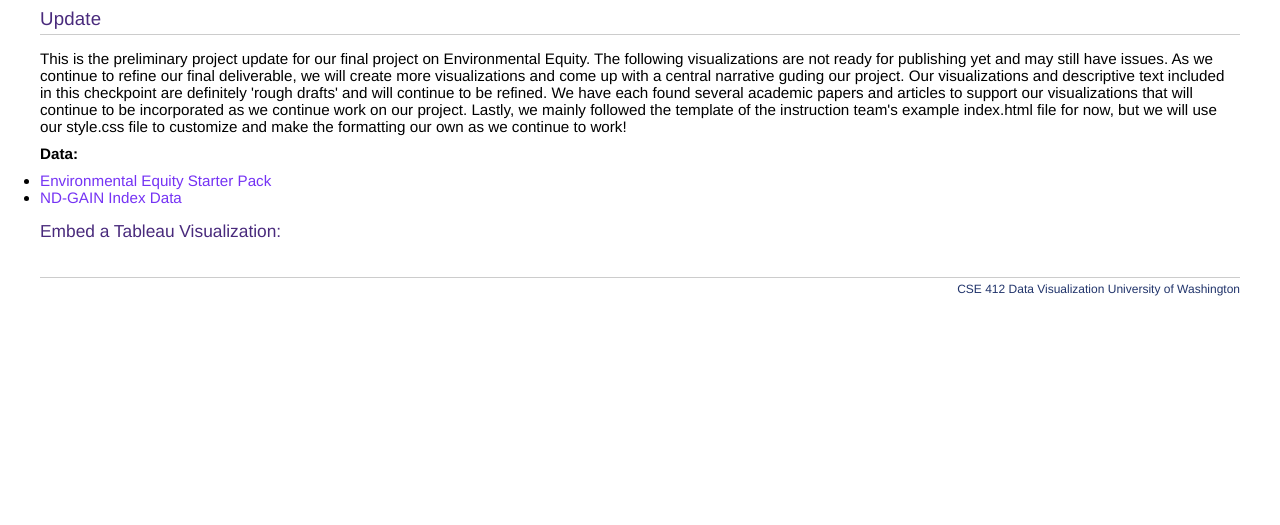
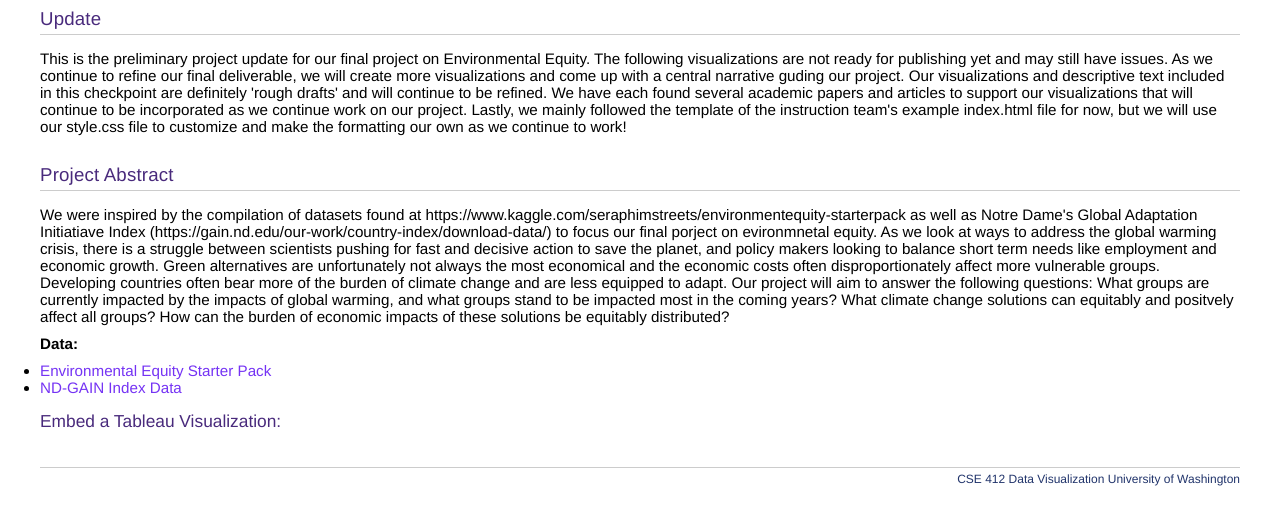
Before and after one commit to cse412-21w/environmental-equity, a website built with Parcel: page docs/index.html in a window 1280 px wide. Shown: the part 63-588 px from the top of the page. Built offline with nearby package versions, Linux system fonts and the light colour scheme.

Commit message:
Update index.html

```diff
--- a/docs/index.html
+++ b/docs/index.html
@@ -19,6 +19,11 @@
            academic papers and articles to support our visualizations that will continue to be incorporated as we continue work on our project.
            Lastly, we mainly followed the template of the instruction team's example index.html file for now, but we will use our style.css
            file to customize and make the formatting our own as we continue to work!
+        </p>
+      </section>
+       <section>
+        <h2>Project Abstract</h2>
+        <p>We were inspired by the compilation of datasets found at https://www.kaggle.com/seraphimstreets/environmentequity-starterpack as well as Notre Dame's Global Adaptation Initiatiave Index (https://gain.nd.edu/our-work/country-index/download-data/) to focus our final porject on evironmnetal equity. As we look at ways to address the global warming crisis, there is a struggle between scientists pushing for fast and decisive action to save the planet, and policy makers looking to balance short term needs like employment and economic growth. Green alternatives are unfortunately not always the most economical and the economic costs often disproportionately affect more vulnerable groups. Developing countries often bear more of the burden of climate change and are less equipped to adapt. Our project will aim to answer the following questions: What groups are currently impacted by the impacts of global warming, and what groups stand to be impacted most in the coming years? What climate change solutions can equitably and positvely affect all groups? How can the burden of economic impacts of these solutions be equitably distributed?
         </p>
       </section>
       <section>
```
